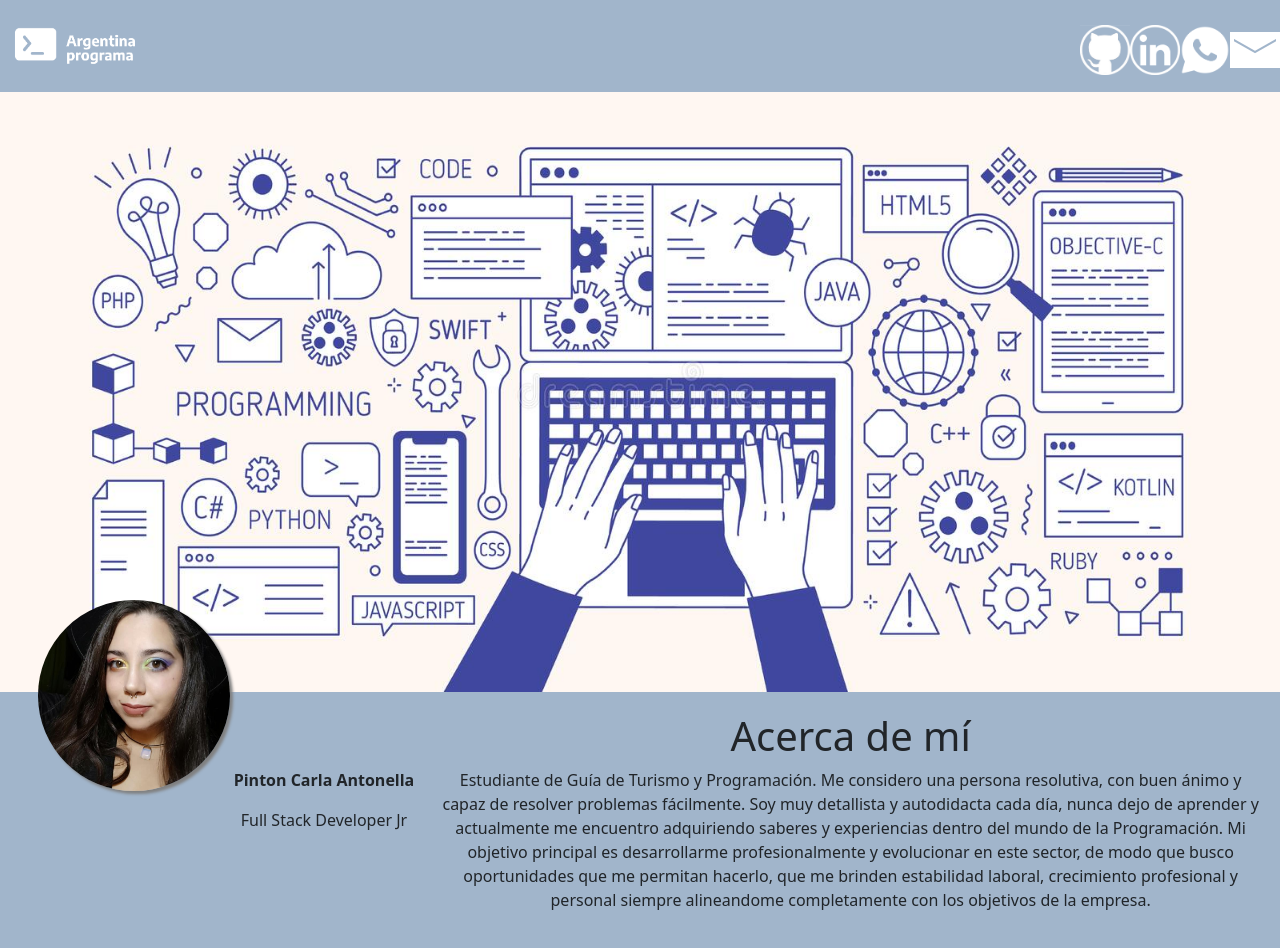
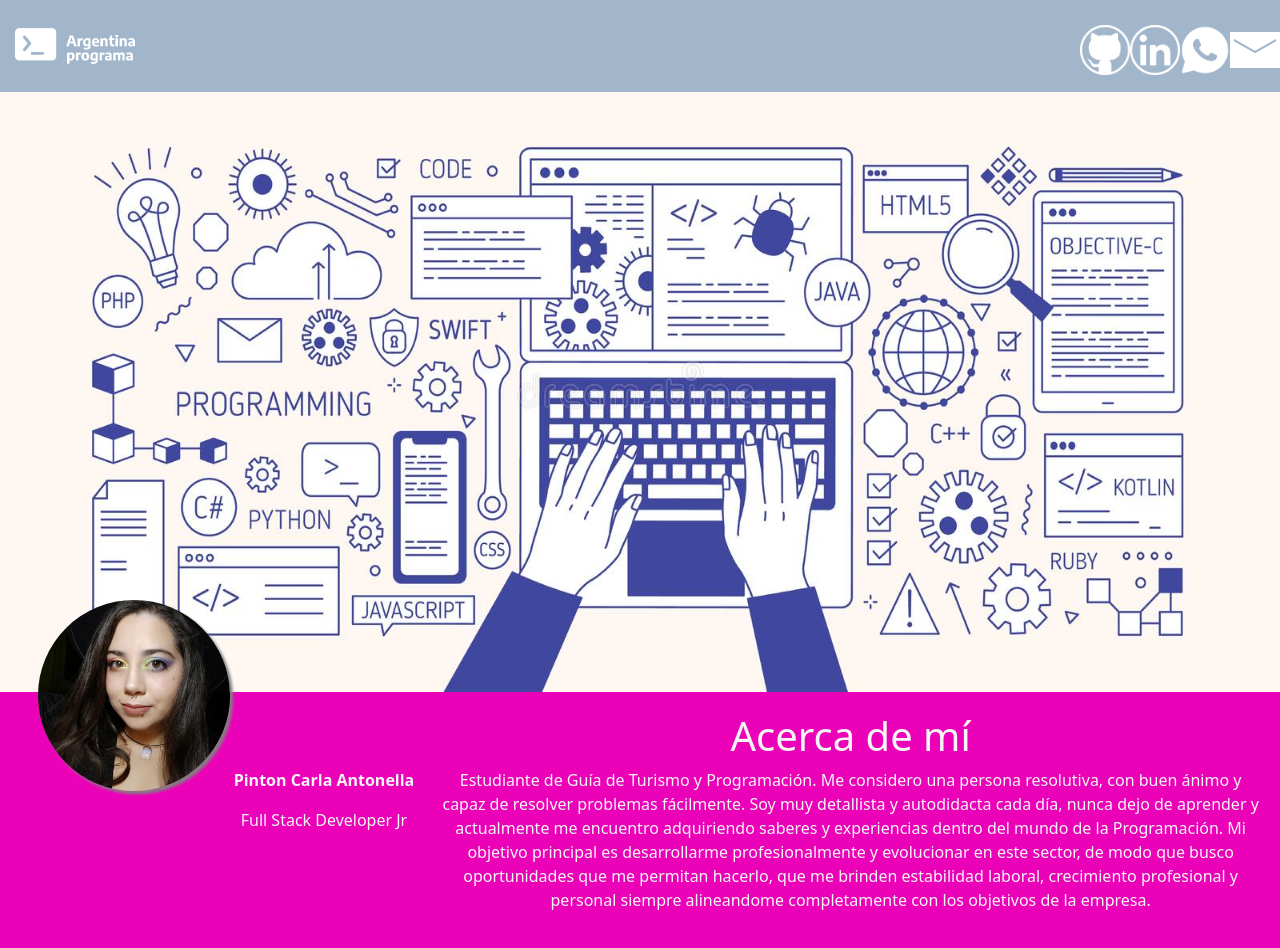
Before and after one commit to CarlaPinton/Back-End-ARGPROGRAMA, an Angular app in the folder ProyectoIntegrador_PintonCarlaAntonella/: page / in a window 1280 px wide. Built offline with nearby package versions, Linux system fonts and the light colour scheme.

Commit message:
cambio de colores en acerca de

```diff
--- a/ProyectoIntegrador_PintonCarlaAntonella/src/app/components/acerca-de/acerca-de.component.css
+++ b/ProyectoIntegrador_PintonCarlaAntonella/src/app/components/acerca-de/acerca-de.component.css
@@ -2,13 +2,16 @@
     padding: 20px;
 }
 div {
-    background-color: #a1b5cb;
+    background-color: #eb02b8;
     text-align: center;
 }
 
 #nombre {
     font-weight: bold;
     margin-top: 30%;
+}
+p, h1 {
+    color: whitesmoke;
 }
 
 @media (min-width: 576px){
```
